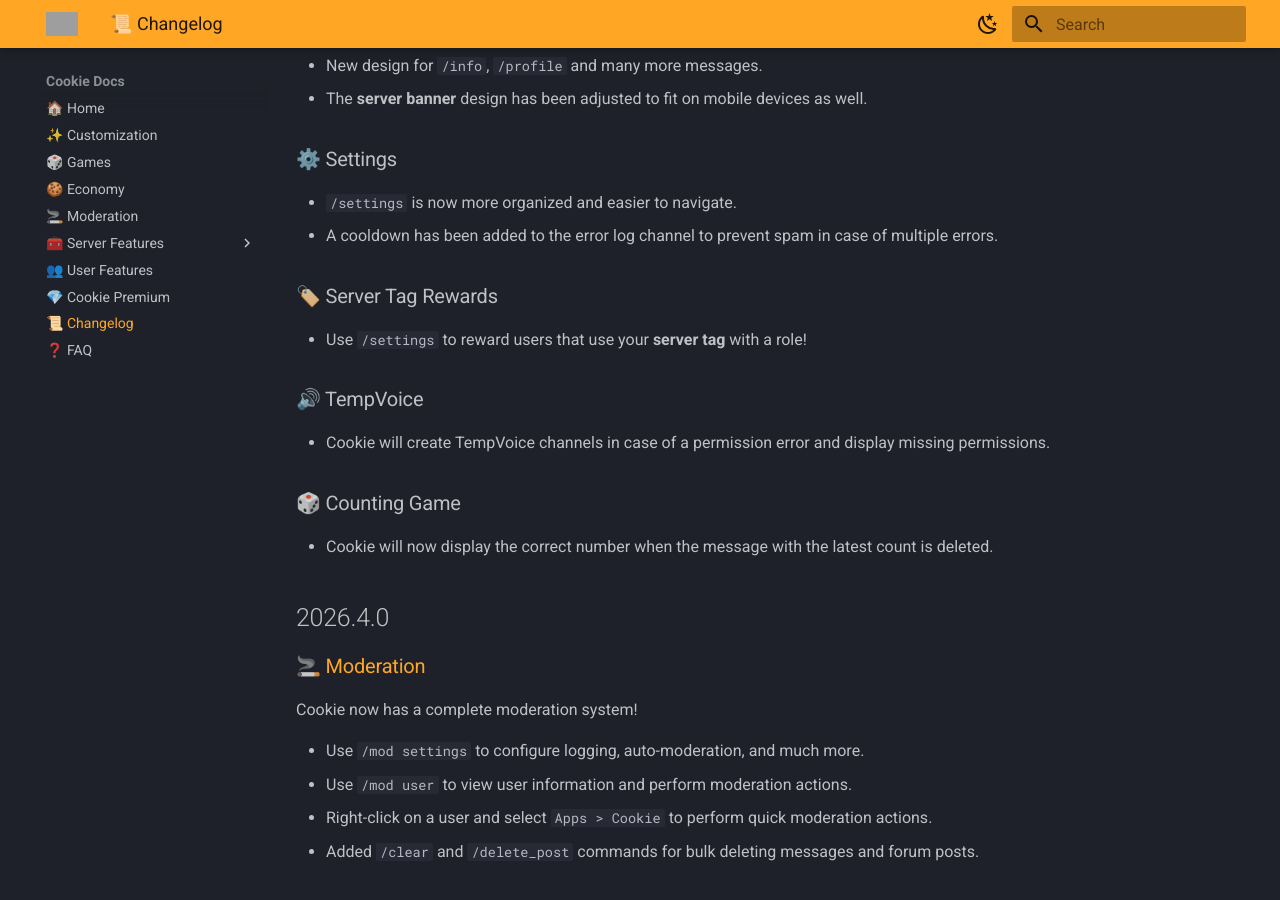
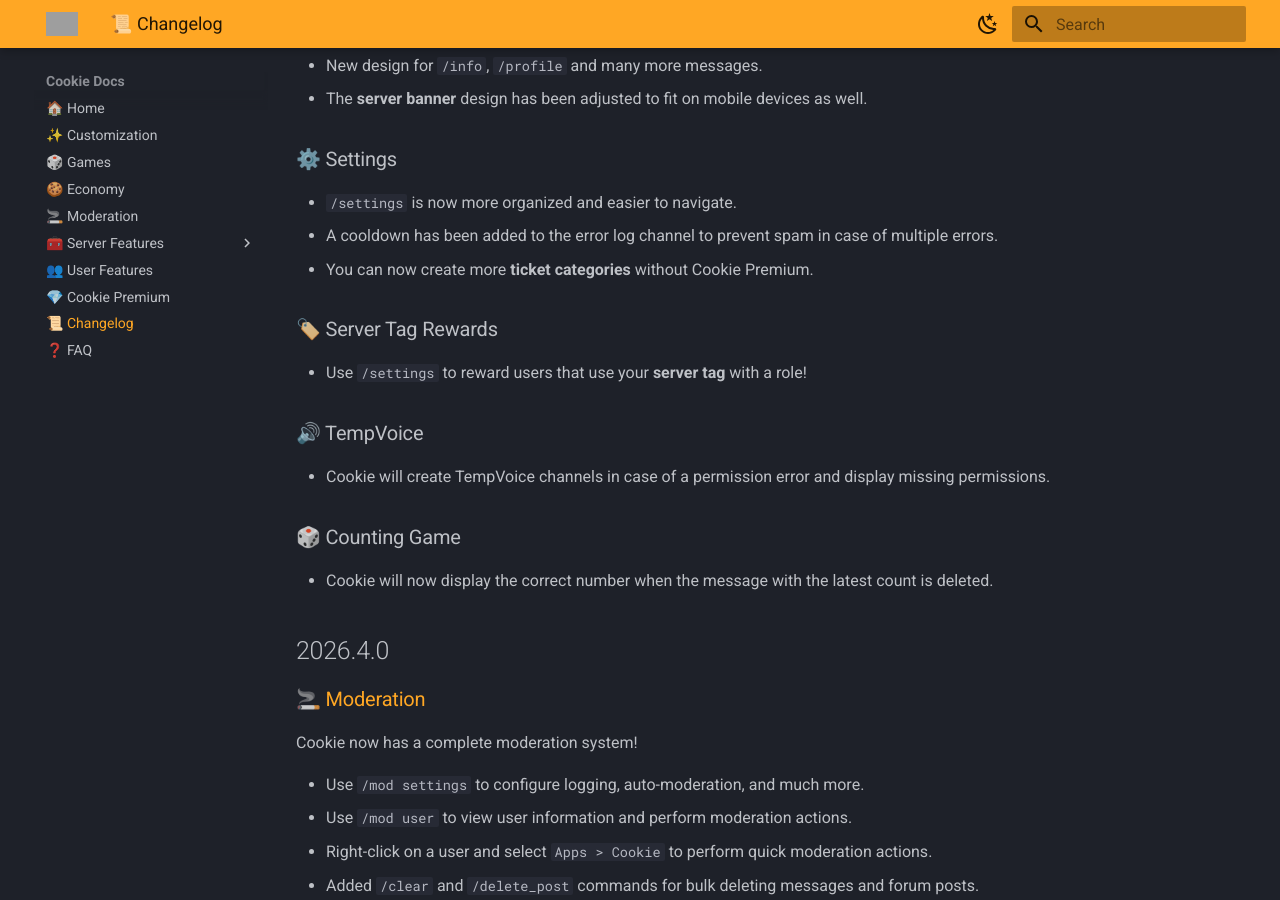
Before and after one commit to CookieAppTeam/docs, an MkDocs documentation site: the page built from docs/changelog.md, in a window 1280 px wide and 900 px high, scrolled down 427 px. Built offline with MkDocs 1.6.1 and Material for MkDocs 9.7.7, drawn with Linux system fonts in a browser that asks for light colours; grey boxes are pictures that could not be loaded.

Commit message:
Mention ticket limit

```diff
--- a/docs/changelog.md
+++ b/docs/changelog.md
@@ -21,6 +21,7 @@ Here you can find new features and improvements in each version of Cookie.
 ### ⚙️ Settings
 - `/settings` is now more organized and easier to navigate.
 - A cooldown has been added to the error log channel to prevent spam in case of multiple errors.
+- You can now create more **ticket categories** without Cookie Premium.
 
 ### 🏷️ Server Tag Rewards
 - Use `/settings` to reward users that use your **server tag** with a role!
```
